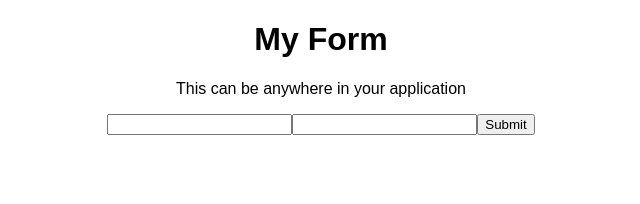
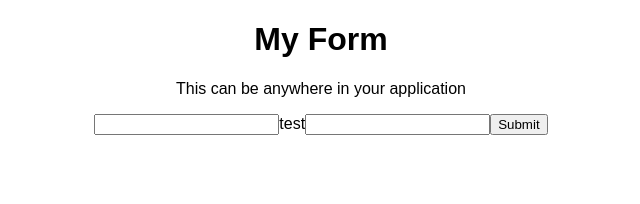
Before and after one commit to rodriguezc/formik-ts, a React (Create React App) app: page / in a window 1280 px wide. Shown: the top 204 px of the page, without its empty margins (319-959 px from the left). Built offline with nearby package versions, Linux system fonts and the light colour scheme; the HTML template or start-up script is replaced by a standard one.

Commit message:
working example with one outer prop

```diff
--- a/src/Basic.tsx
+++ b/src/Basic.tsx
@@ -42,8 +42,8 @@ const Basic = () => (
               value={props.values.firstname}
             />
             {props.touched.firstname && props.errors.firstname && <div>{props.errors.firstname}</div>}
-             <BasicPart />
-            <button type="submit" disabled={props.isSubmitting}>
+             <BasicPart myProp="test" />
+            <button type="submit">
               Submit
             </button>
           </form>
--- a/src/BasicPart.tsx
+++ b/src/BasicPart.tsx
@@ -6,14 +6,19 @@ import { connect, FormikContext } from 'formik';
 
 
 interface BasicPartProps {
-    formik: FormikContext<MyDto>
+    formik: FormikContext<MyDto>;
 }
 
-class BasicPart extends React.Component<BasicPartProps> {
+interface OuterProps {
+    myProp: string
+}
+
+class BasicPart extends React.Component<BasicPartProps & OuterProps> {
 
     public render() {
         return   (
             <React.Fragment>
+                {this.props.myProp}
                 <input
                 type="text"
                 name="lastname"
@@ -27,4 +32,4 @@ class BasicPart extends React.Component<BasicPartProps> {
        }
 }
 
-  export default connect(BasicPart);
+export default connect<OuterProps, MyDto> (BasicPart);
```
